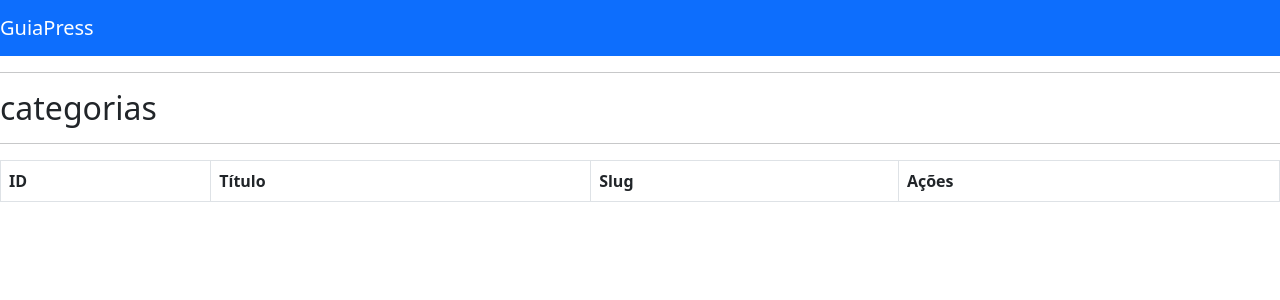
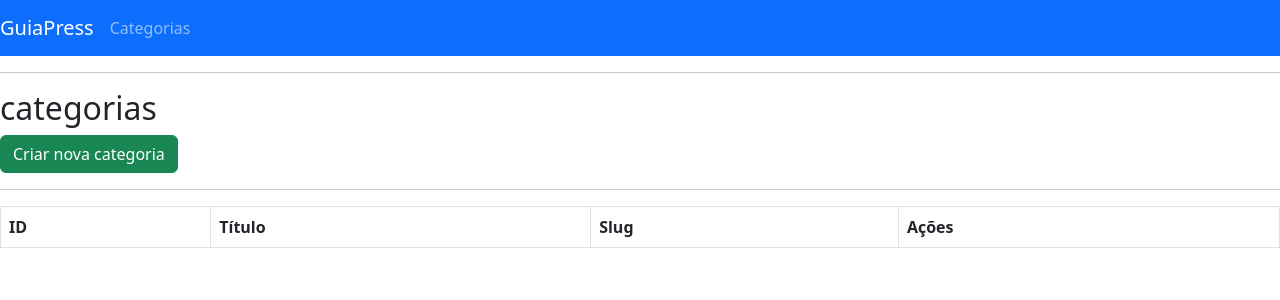
Before and after one commit to Rodrigocleyton/Blog_Painel_ADM, a Node server app: page /admin/categories in a window 1280 px wide. Shown: the top 300 px of the page. Run offline with Node 20, Linux system fonts and the light colour scheme; data that the repository does not hold is empty; some libraries are stand-ins or nearby versions.

Commit message:
Link categorias no navbar

```diff
--- a/views/admin/categories/index.ejs
+++ b/views/admin/categories/index.ejs
@@ -3,6 +3,7 @@
 <div class="contanier">
     <hr>
     <h2>categorias</h2>
+    <a class="btn btn-success" href="/admin/categories/new">Criar nova categoria</a>
     <hr>
     <table class="table table-bordered">
         <thead>
--- a/views/partials/navbar.ejs
+++ b/views/partials/navbar.ejs
@@ -3,4 +3,10 @@
         GuiaPress
     </a>
 
+    <ul class="navbar-nav me-auto">
+        <li class="nav-item">
+            <a class="nav-link" href="/admin/categories">Categorias</a>
+        </li>
+    </ul>
+
 </nav>
```
